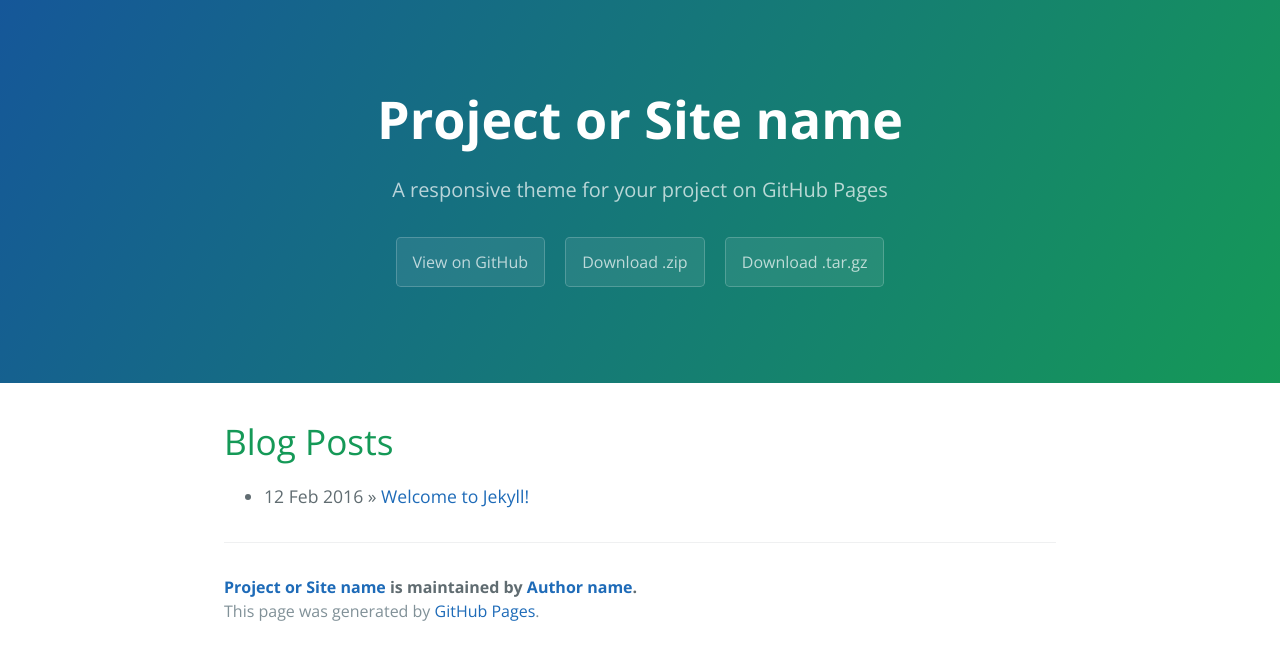
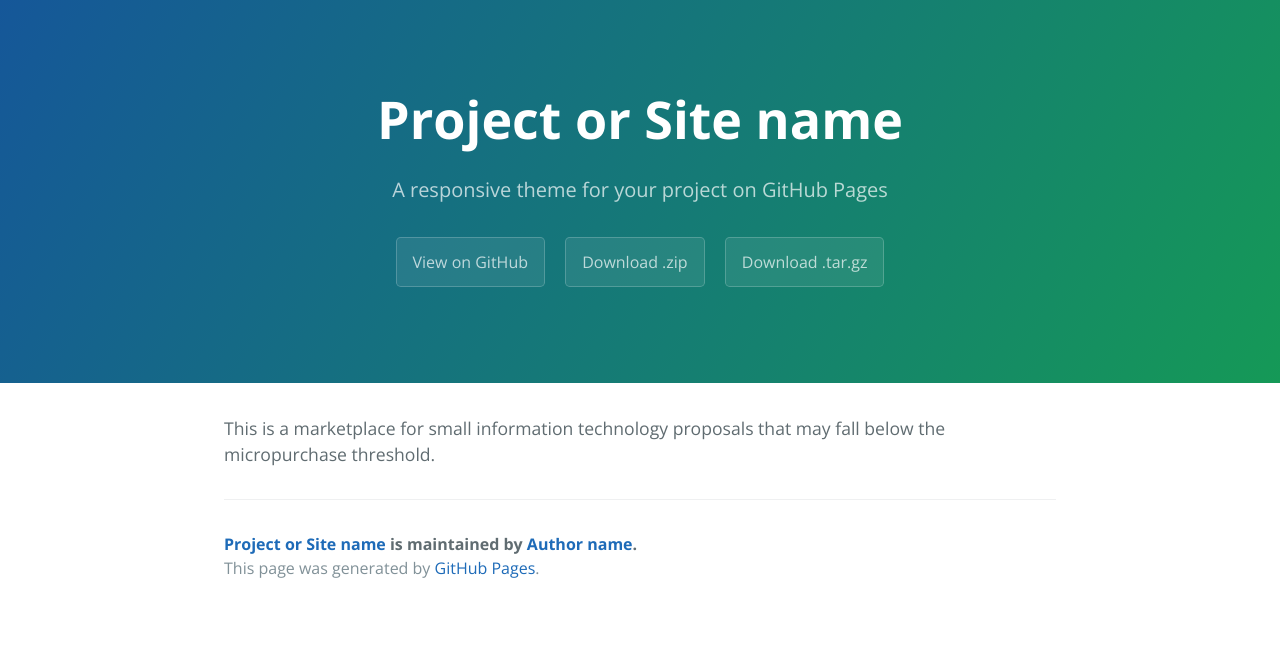
Before and after one commit to skylight-hq/microconsultation, a Jekyll site: the page built from index.html, in a window 1280 px wide. Shown: the top 660 px of the page. Built offline with Jekyll 4.4.1, drawn with Linux system fonts in a browser that asks for light colours; the list of posts is cut into pages by our own code.

Commit message:
index.html

```diff
--- a/index.html
+++ b/index.html
@@ -4,10 +4,5 @@ title: {{ site.name }}
 ---
 
 <div id="home">
-  <h1>Blog Posts</h1>
-  <ul class="posts">
-    {% for post in site.posts %}
-      <li><span>{{ post.date | date_to_string }}</span> &raquo; <a href="{{ site.baseurl }}{{ post.url }}">{{ post.title }}</a></li>
-    {% endfor %}
-  </ul>
+  This is a marketplace for small information technology proposals that may fall below the micropurchase threshold.
 </div>
```
